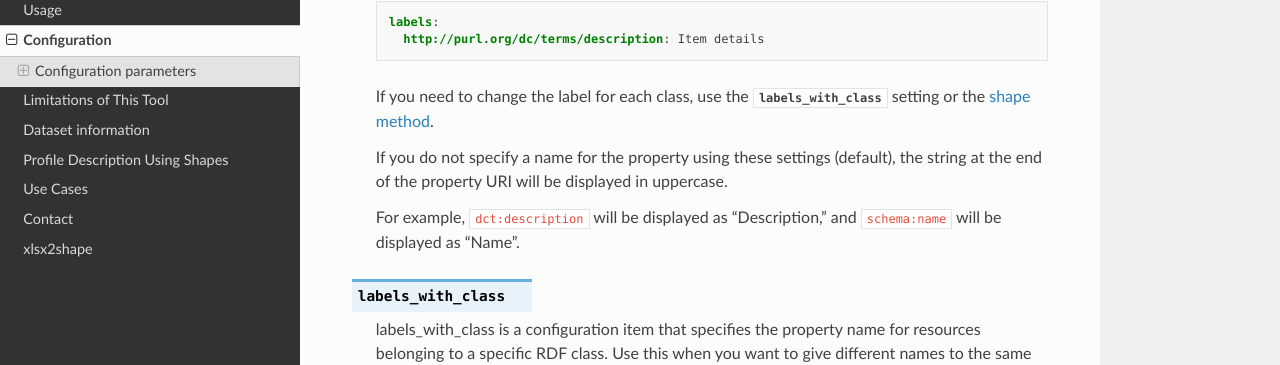
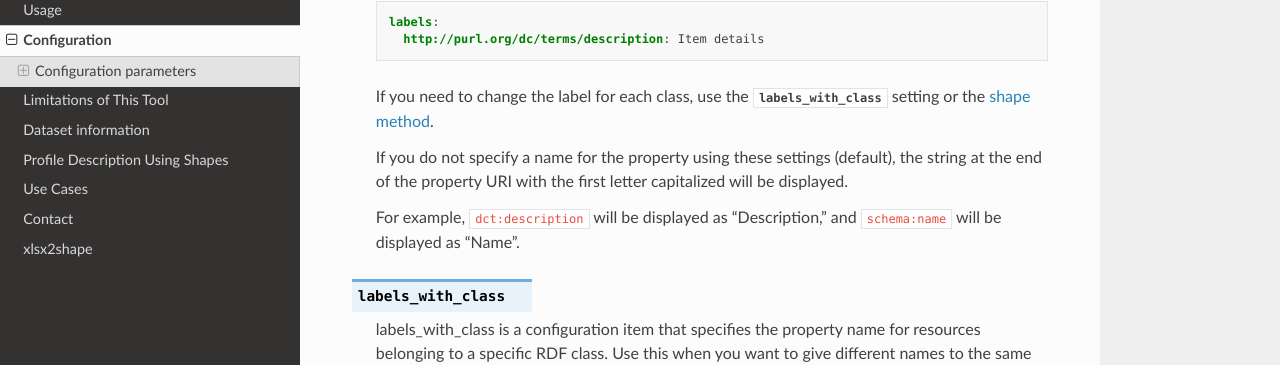
Before and after one commit to masao/ttl2html-doc, a Sphinx documentation site: the page built from docs/configuration.rst, in a window 1280 px wide and 900 px high, scrolled down 2439 px. Shown: the part 110-475 px from the top of the window. Built offline with Sphinx 7.4.7 and the Read the Docs theme 3.1.0, drawn with Linux system fonts in a browser that asks for light colours.

Commit message:
change a bit

```diff
--- a/docs/configuration.rst
+++ b/docs/configuration.rst
@@ -105,7 +105,7 @@ All configuration keys available are documeted as follows:
 
   If you need to change the label for each class, use the :confval:`labels_with_class` setting or the :doc:`shape method <shapes>`.
 
-  If you do not specify a name for the property using these settings (default), the string at the end of the property URI will be displayed in uppercase.
+  If you do not specify a name for the property using these settings (default), the string at the end of the property URI with the first letter capitalized will be displayed.
 
   For example, ``dct:description`` will be displayed as "Description," and ``schema:name`` will be displayed as "Name".
 
```
